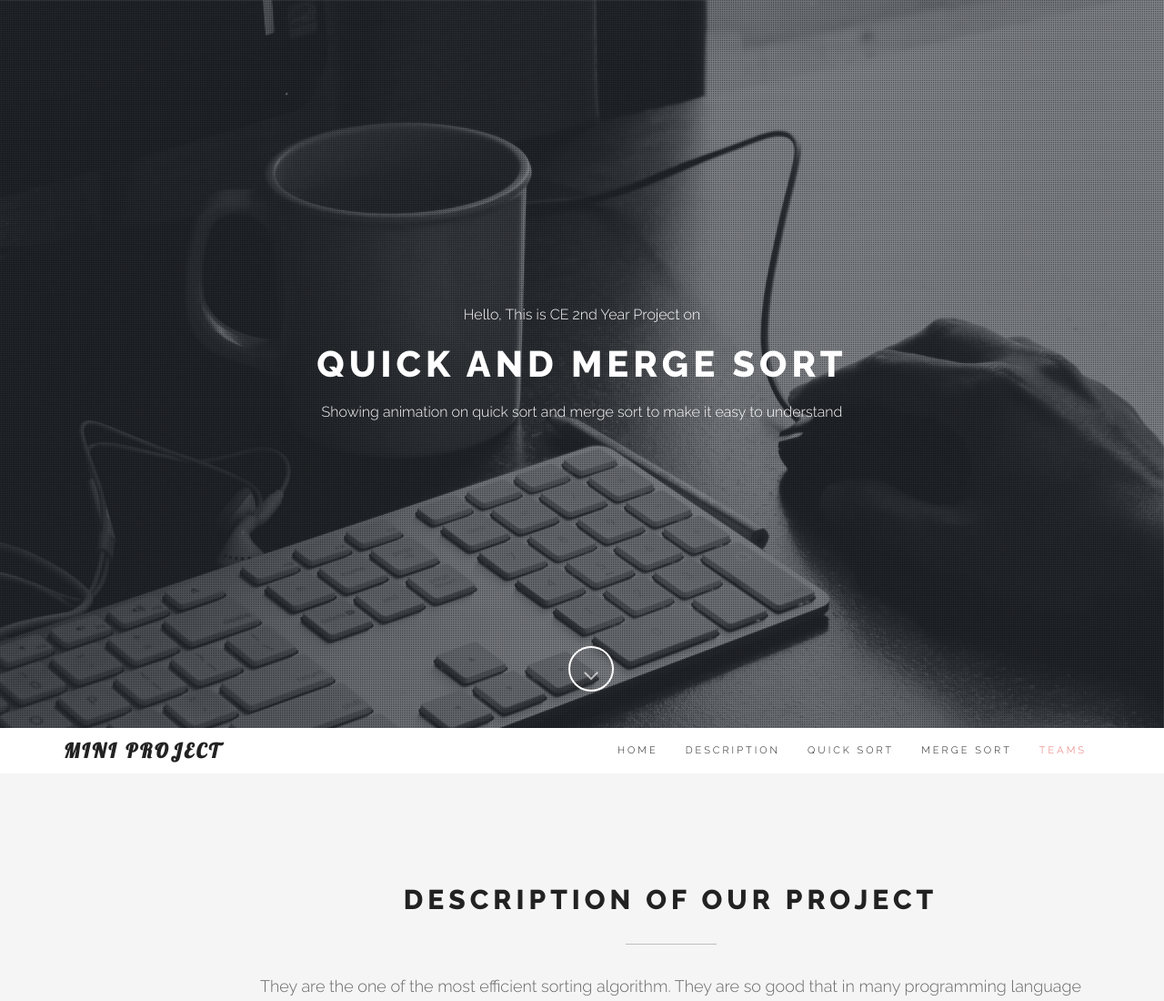
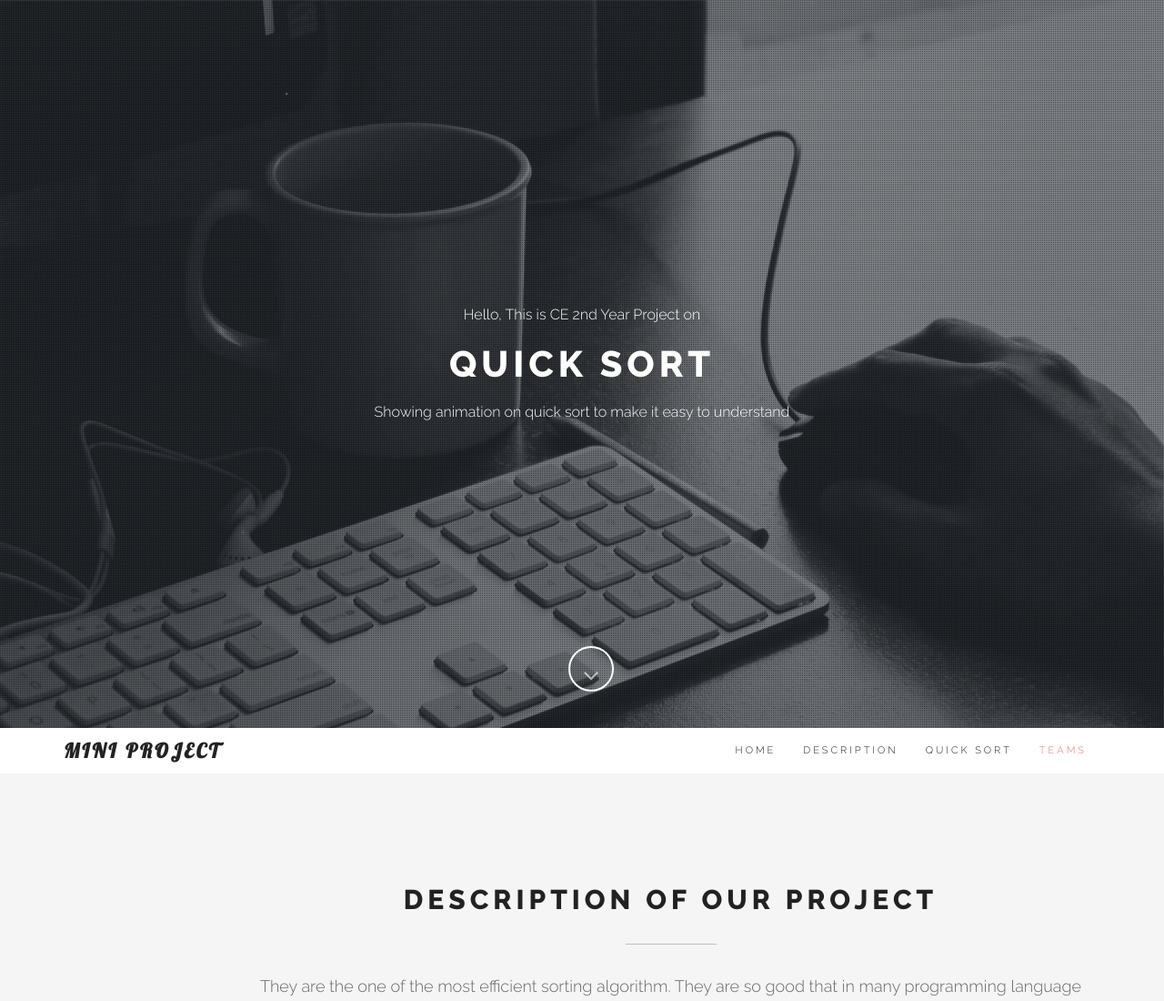
Before and after one commit to shirshak55/Merge-Sort-Animation, a plain HTML site: page index.html in a window 1280 px wide. Shown: the top 1100 px of the page at 91% size. Drawn offline with nearby package versions, Linux system fonts and the light colour scheme.

Commit message:
correct_readme

```diff
--- a/index.html
+++ b/index.html
@@ -27,8 +27,8 @@
         <div class="home-overlay"></div>
         <div class="intro">
             <div class="start">Hello, This is CE 2nd Year Project on</div>
-            <h1>Quick And Merge Sort</h1>
-            <div class="start">Showing animation on quick sort and merge sort to make it easy to understand</div>
+            <h1>Quick Sort</h1>
+            <div class="start">Showing animation on quick sort to make it easy to understand</div>
         </div>
 
         <a href="#description">
@@ -58,7 +58,6 @@
                         <li><a href="#home">Home</a></li>
                         <li><a href="#description">Description</a></li>
                         <li><a href="#quick-sort">Quick Sort</a></li>
-                        <li><a href="#merge-sort">Merge Sort</a></li>
                         <li><a href="#teams">Teams</a></li>
                     </ul>
                 </div>
```
Also changed, not shown: 1 other file.
